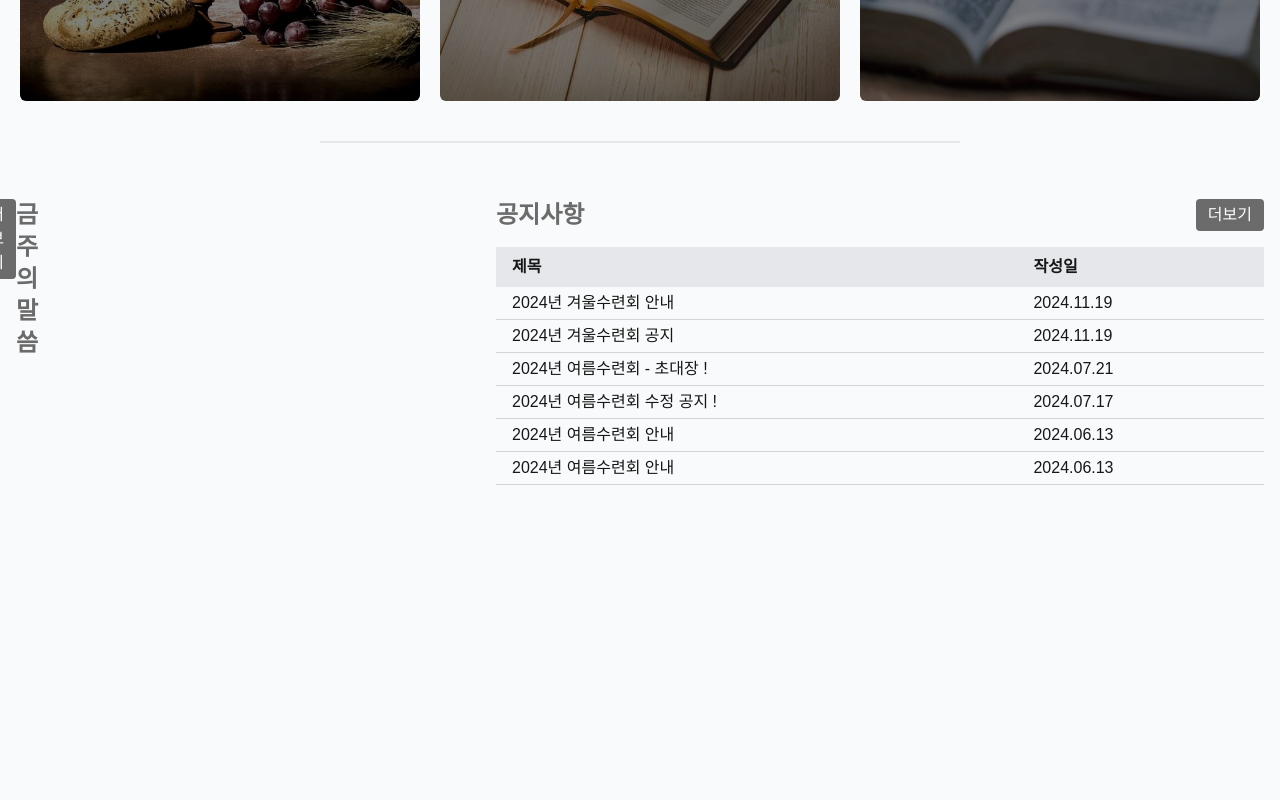
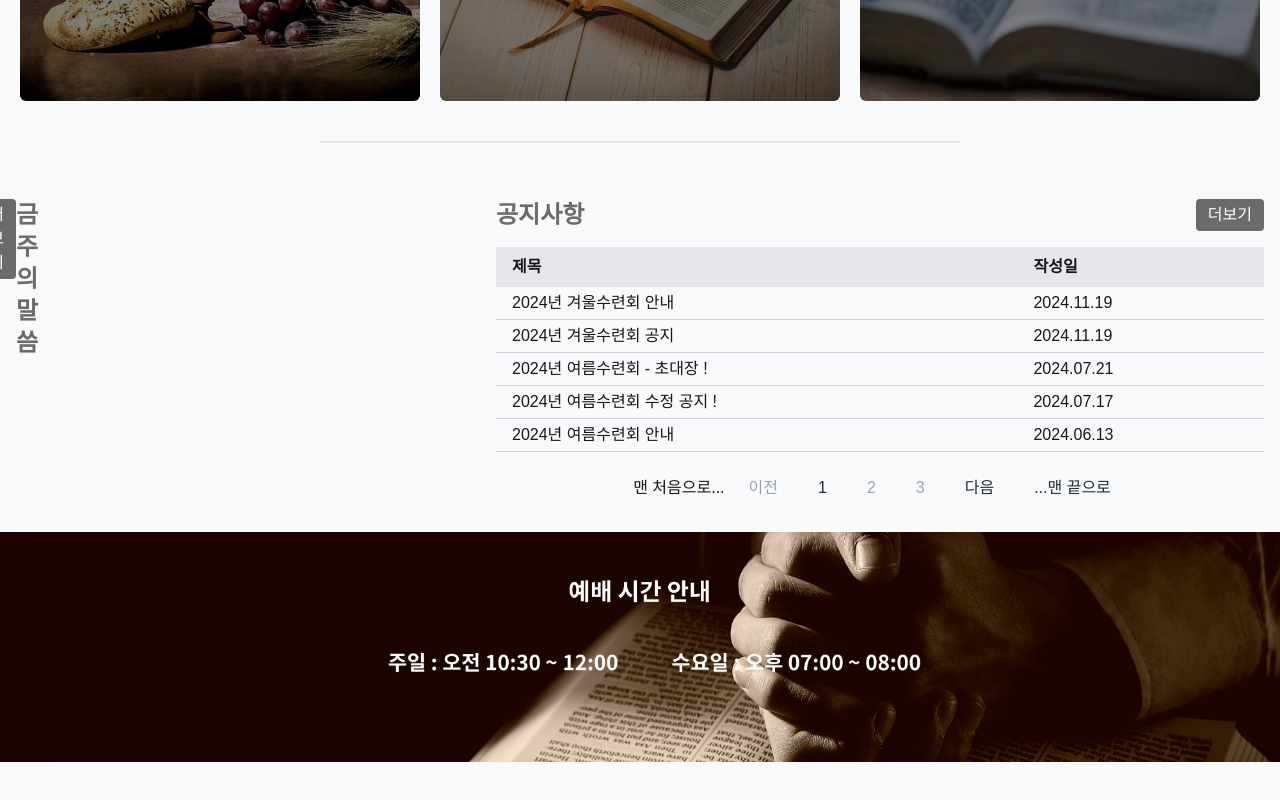
Before and after one commit to rowooncoding/church-project, a Next.js app: page / in a window 1280 px wide. Shown: the part 541-1341 px from the top of the page. Before the commit the page ends 1050 px from the top, so only its background shows below. Built offline with nearby package versions, Linux system fonts and the light colour scheme; a web font is replaced by a local one.

Commit message:
feat: 푸터 로고 추가

```diff
--- a/src/app/page.js
+++ b/src/app/page.js
@@ -1,3 +1,4 @@
+import FooterBanner from '@/components/FooterBanner';
 import Header from '@/components/Header';
 import HeaderNav from '@/components/HeaderNav';
 import Main from '@/components/Main';
@@ -10,6 +11,7 @@ export default function Page() {
       <Header />
       <NavBar />
       <Main />
+      <FooterBanner />
     </>
   )
 }
--- /dev/null
+++ b/src/components/FooterBanner.jsx
@@ -0,0 +1,18 @@
+import Image from 'next/image';
+import { React } from 'react';
+
+function FooterBanner () {
+    return (
+        <div className="relative w-full h-[400px]">
+            <Image
+                src='/time-banner.png'
+                alt='예배시간 이미지'
+                layout='responsive'
+                width={16}
+                height={90}
+            />
+        </div>
+    )
+};
+
+export default FooterBanner;
--- a/src/components/MainNotice.jsx
+++ b/src/components/MainNotice.jsx
@@ -1,15 +1,19 @@
-import React from 'react';
+'use client'
+
+import React, { useState } from 'react';
 
 function MainNotice () {
-    // 더미데이터로 데이터베이스 연결되면 바로 변경할 것
-    const notices = [
-        { id: 1, title: '2024년 겨울수련회 안내', date: '2024.11.19' },
-        { id: 2, title: '2024년 겨울수련회 공지', date: '2024.11.19' },
-        { id: 3, title: '2024년 여름수련회 - 초대장 !', date: '2024.07.21' },
-        { id: 4, title: '2024년 여름수련회 수정 공지 !', date: '2024.07.17' },
-        { id: 5, title: '2024년 여름수련회 안내', date: '2024.06.13' },
-        { id: 6, title: '2024년 여름수련회 안내', date: '2024.06.13' },
-    ];
+    const [currentPage, setCurrentPage] = useState(1);
+    const itemsPerPage = 5; // 페이지 당 게시글 수 제한
+
+    // 총 페이지 수 계산
+    const totalPages = Math.ceil(notices.length / itemsPerPage);
+
+    // 현재 페이지의 데이터 정렬
+    const currentNotices = notices.slice((currentPage - 1) * itemsPerPage, currentPage * itemsPerPage);
+
+    // 각 페이지 당 숫자
+    const pageNumbers = Array.from({length : totalPages}, (_, index) => index + 1)
 
     return (
         <div className="relative w-full max-w-[800px] px-4 py-6">
@@ -33,7 +37,7 @@ function MainNotice () {
                         </tr>
                     </thead>
                     <tbody>
-                        {notices.map((notice) => (
+                        {currentNotices.map((notice) => (
                         <tr key={notice.id} className="hover:bg-gray-100 cursor-pointer">
                             <td className="px-4 py-1 border-b border-gray-300">{notice.title}</td>
                             <td className="px-4 py-1 border-b border-gray-300">{notice.date}</td>
@@ -41,9 +45,88 @@ function MainNotice () {
                         ))}
                     </tbody>
                 </table>
+
+                {/* 페이징 버튼 */}
+                <div className="flex justify-center items-center mt-4 gap-2">
+                    <button
+                        onClick={() => setCurrentPage(1)}
+                        disabled={currentPage === 1}
+                        >
+                        맨 처음으로...
+                    </button>
+
+                    {/* 이전 버튼 */}
+                    <button
+                        onClick={() => setCurrentPage((prev) => Math.max(prev - 1, 1))}
+                        disabled={currentPage === 1}
+                        className={`px-4 py-2 rounded ${
+                        currentPage === 1 ? "text-gray-400 cursor-not-allowed" : "text-gray-800"
+                        }`}
+                    >
+                        이전
+                    </button>
+
+                    {pageNumbers.map((page) => (
+                    <button
+                        key={page}
+                        onClick={() => setCurrentPage(page)}
+                        className={`px-4 py-2 rounded ${
+                        page === currentPage
+                            ? "text-gray-800"
+                            : "text-gray-400"
+                        }`}
+                    >
+                        {page}
+                    </button>
+                    ))}
+
+                    {/* 다음 버튼 */}
+                    <button
+                        onClick={() =>
+                        setCurrentPage((prev) => Math.min(prev + 1, totalPages))
+                        }
+                        disabled={currentPage === totalPages}
+                        className={`px-4 py-2 rounded ${
+                        currentPage === totalPages
+                            ? "text-gray-400 cursor-not-allowed"
+                            : "text-gray-800"
+                        }`}
+                    >
+                        다음
+                    </button>
+
+                    {/* 맨 끝으로 버튼 */}
+                    <button
+                        onClick={() => setCurrentPage(totalPages)}
+                        disabled={currentPage === totalPages}
+                        className={`px-4 py-2 rounded ${
+                        currentPage === totalPages
+                            ? "text-gray-400 cursor-not-allowed"
+                            : "text-gray-800"
+                        }`}
+                    >
+                        ...맨 끝으로
+                    </button>
+                </div>
             </div>
         </div>
     );
 };
 
+// 더미데이터로 데이터베이스 연결되면 바로 변경할 것
+const notices = [
+    { id: 1, title: '2024년 겨울수련회 안내', date: '2024.11.19' },
+    { id: 2, title: '2024년 겨울수련회 공지', date: '2024.11.19' },
+    { id: 3, title: '2024년 여름수련회 - 초대장 !', date: '2024.07.21' },
+    { id: 4, title: '2024년 여름수련회 수정 공지 !', date: '2024.07.17' },
+    { id: 5, title: '2024년 여름수련회 안내', date: '2024.06.13' },
+    { id: 6, title: '2023년 여름수련회 안내', date: '2023.06.13' },
+    { id: 7, title: '2023년 겨울수련회 안내', date: '2023.11.19' },
+    { id: 8, title: '2023년 겨울수련회 공지', date: '2023.11.19' },
+    { id: 9, title: '2023년 여름수련회 - 초대장 !', date: '2023.07.21' },
+    { id: 10, title: '2022년 여름수련회 수정 공지 !', date: '2022.07.17' },
+    { id: 11, title: '2022년 여름수련회 안내', date: '2022.06.13' },
+    { id: 12, title: '2022년 여름수련회 안내', date: '2022.06.13' },
+];
+
 export default MainNotice;
```
Also changed, not shown: public/time-banner.png (added).
